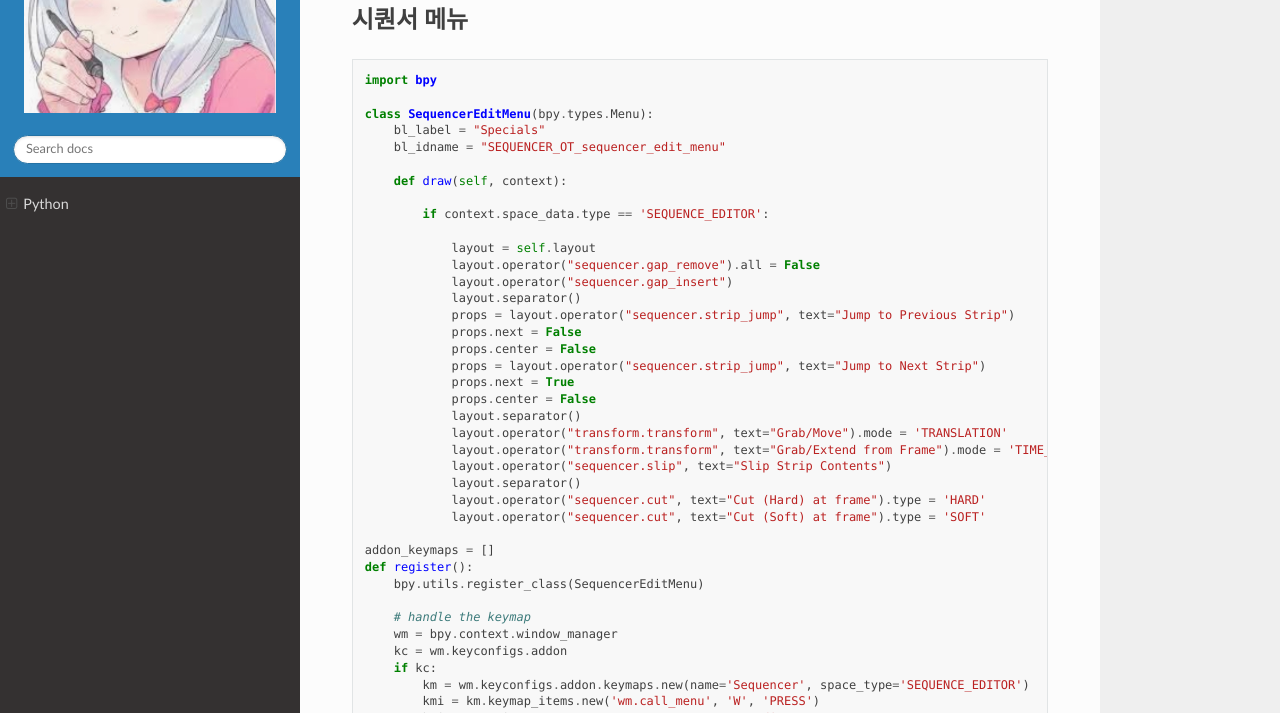
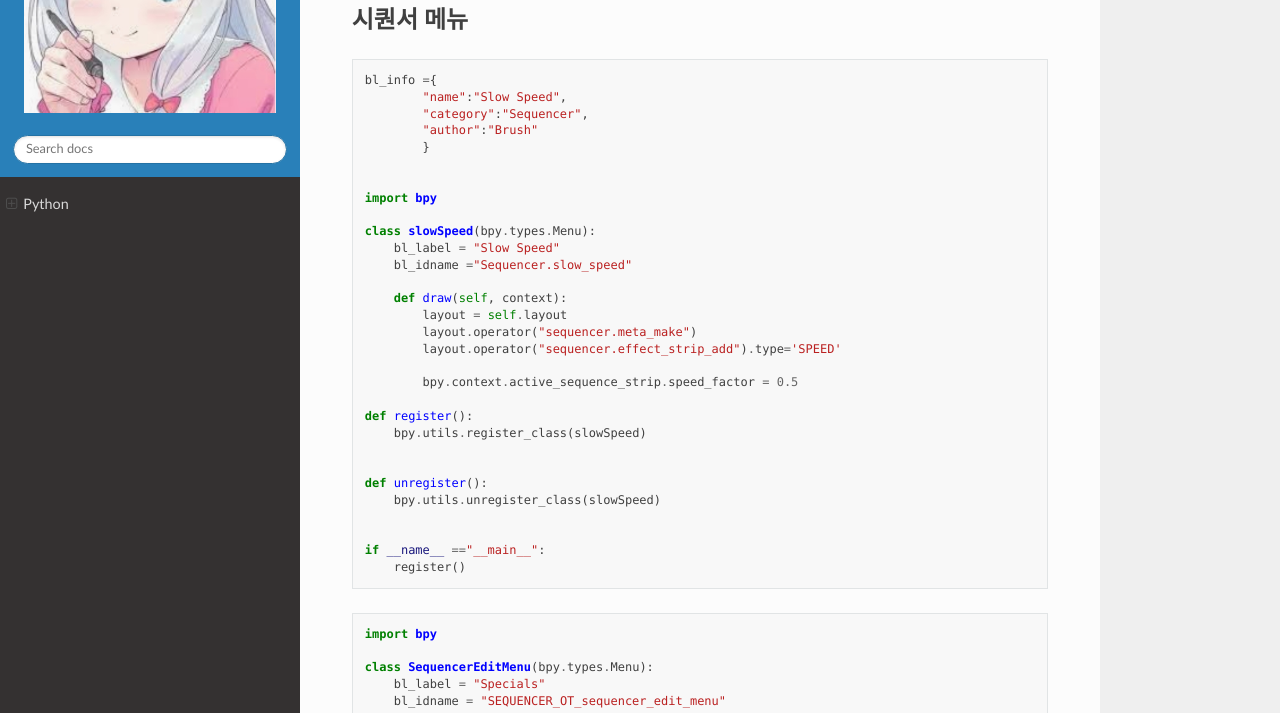
Before and after one commit to lisney/RTD, a Sphinx documentation site: the page built from docs/source/new/blender/python.md, in a window 1280 px wide and 900 px high, scrolled down 1685 px, cut to the strip 187-900 px from the top of the window. Built offline with Sphinx 7.4.7 and the Read the Docs theme 2.0.0, drawn with Linux system fonts in a browser that asks for light colours; pages that are not in the unit, such as notebooks, are missing from menus.

Commit message:
Update python.md

````diff
--- a/docs/source/new/blender/python.md
+++ b/docs/source/new/blender/python.md
@@ -54,6 +54,41 @@ if __name__ =="__main__":
 
 시퀀서 메뉴
 --------------
+
+```
+bl_info ={
+        "name":"Slow Speed",
+        "category":"Sequencer",
+        "author":"Brush"
+        }
+
+
+import bpy
+
+class slowSpeed(bpy.types.Menu):
+    bl_label = "Slow Speed"
+    bl_idname ="Sequencer.slow_speed"
+
+    def draw(self, context):
+        layout = self.layout
+        layout.operator("sequencer.meta_make")
+        layout.operator("sequencer.effect_strip_add").type='SPEED'
+
+        bpy.context.active_sequence_strip.speed_factor = 0.5
+
+def register():
+    bpy.utils.register_class(slowSpeed)
+
+
+def unregister():
+    bpy.utils.unregister_class(slowSpeed)
+
+
+if __name__ =="__main__":
+    register()
+```
+
+
 
 ```
 import bpy
````
